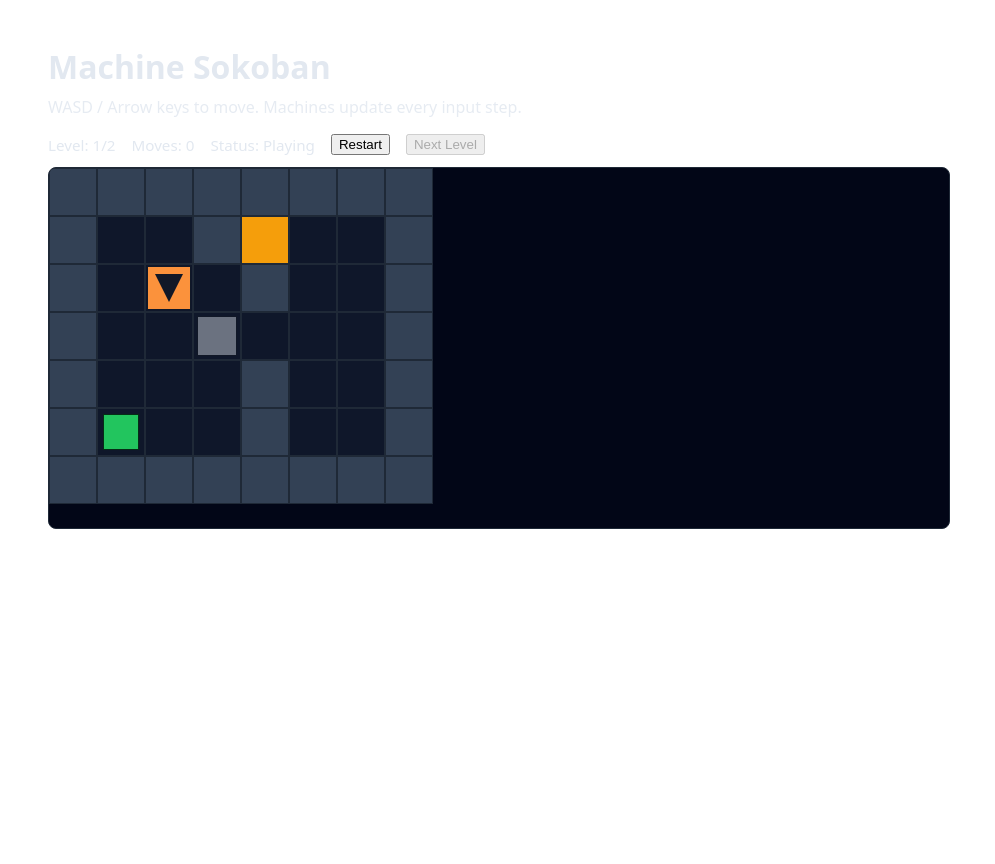
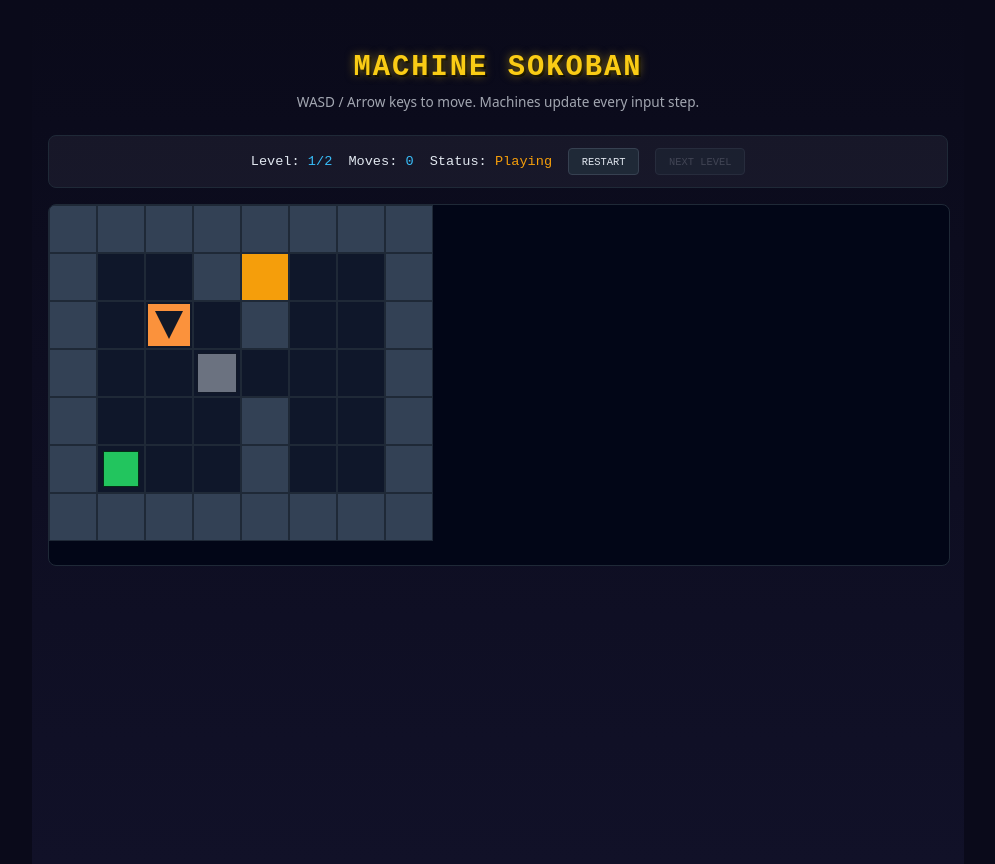
Before and after one commit to southpawgeek/i-move-things, a React (Vite) app: page / in a window 1280 px wide. Shown: the whole page, without its empty margins (142-1137 px from the left). Before the commit the page ends 800 px from the top, so only its background shows below. Built offline with nearby package versions, Linux system fonts and the light colour scheme.

Commit message:
add arcade-style styling with dark gradient, neon accents, retro font
💘 Generated with Crush

Assisted-by: Qwen (local) via Crush <crush@charm.land>

```diff
--- a/index.html
+++ b/index.html
@@ -5,6 +5,12 @@
     <meta name="viewport" content="width=device-width, initial-scale=1.0" />
     <link rel="icon" type="image/svg+xml" href="/favicon.svg" />
     <title>Machine Sokoban</title>
+    <style>
+      body {
+        margin: 0;
+        background: #0a0a1a;
+      }
+    </style>
   </head>
   <body>
     <div id="root"></div>
--- a/src/App.tsx
+++ b/src/App.tsx
@@ -22,41 +22,133 @@ function GameScreen() {
   return (
     <div
       style={{
-        padding: "1rem",
+        padding: "2rem 1rem",
         maxWidth: "900px",
         margin: "0 auto",
-        fontFamily: "system-ui, sans-serif",
+        fontFamily: "'Press Start 2P', 'Courier New', monospace",
         color: "#e2e8f0",
+        minHeight: "100vh",
+        background: "linear-gradient(180deg, #0a0a1a 0%, #111128 100%)",
       }}
     >
-      <h1 style={{ marginBottom: "0.5rem" }}>Machine Sokoban</h1>
-      <p style={{ marginTop: 0, opacity: 0.85 }}>
+      <h1
+        style={{
+          marginBottom: "0.5rem",
+          fontSize: "1.8rem",
+          textAlign: "center",
+          color: "#facc15",
+          textShadow: "0 0 10px rgba(250, 204, 21, 0.5), 2px 2px 0 #000",
+          letterSpacing: "2px",
+        }}
+      >
+        MACHINE SOKOBAN
+      </h1>
+      <p
+        style={{
+          marginTop: 0,
+          opacity: 0.7,
+          textAlign: "center",
+          fontFamily: "system-ui, sans-serif",
+          fontSize: "0.85rem",
+          marginBottom: "1.5rem",
+        }}
+      >
         WASD / Arrow keys to move. Machines update every input step.
       </p>
       <div
         style={{
           display: "flex",
           gap: "1rem",
-          marginBottom: "0.75rem",
-          fontSize: "0.95rem",
+          marginBottom: "1rem",
+          fontSize: "0.85rem",
           alignItems: "center",
           flexWrap: "wrap",
+          justifyContent: "center",
+          background: "rgba(255,255,255,0.05)",
+          padding: "0.75rem 1rem",
+          borderRadius: "8px",
+          border: "1px solid #1f2937",
         }}
       >
         <span>
-          Level: {state.levelIndex + 1}/{LEVELS.length}
+          Level:{" "}
+          <span style={{ color: "#38bdf8" }}>
+            {state.levelIndex + 1}/{LEVELS.length}
+          </span>
         </span>
-        <span>Moves: {state.moveCount}</span>
-        <span>Status: {state.status === "won" ? "Won" : "Playing"}</span>
-        <button type="button" onClick={onRestart}>
-          Restart
+        <span>
+          Moves:{" "}
+          <span style={{ color: "#38bdf8" }}>{state.moveCount}</span>
+        </span>
+        <span>
+          Status:{" "}
+          <span
+            style={{
+              color: state.status === "won" ? "#4ade80" : "#f59e0b",
+            }}
+          >
+            {state.status === "won" ? "Won" : "Playing"}
+          </span>
+        </span>
+        <button
+          type="button"
+          onClick={onRestart}
+          style={{
+            background: "#1f2937",
+            color: "#e2e8f0",
+            border: "1px solid #374151",
+            borderRadius: "4px",
+            padding: "0.4rem 0.8rem",
+            fontFamily: "'Press Start 2P', 'Courier New', monospace",
+            fontSize: "0.65rem",
+            cursor: "pointer",
+            transition: "all 0.15s ease",
+          }}
+          onMouseEnter={(e) => {
+            e.currentTarget.style.background = "#374151";
+            e.currentTarget.style.borderColor = "#6b7280";
+          }}
+          onMouseLeave={(e) => {
+            e.currentTarget.style.background = "#1f2937";
+            e.currentTarget.style.borderColor = "#374151";
+          }}
+        >
+          RESTART
         </button>
         <button
           type="button"
           onClick={onNextLevel}
           disabled={state.status !== "won" || !hasNextLevel}
+          style={{
+            background:
+              state.status === "won" && hasNextLevel
+                ? "linear-gradient(180deg, #16a34a, #166534)"
+                : "#1f2937",
+            color:
+              state.status === "won" && hasNextLevel ? "#ffffff" : "#6b7280",
+            border:
+              state.status === "won" && hasNextLevel
+                ? "1px solid #22c55e"
+                : "1px solid #374151",
+            borderRadius: "4px",
+            padding: "0.4rem 0.8rem",
+            fontFamily: "'Press Start 2P', 'Courier New', monospace",
+            fontSize: "0.65rem",
+            cursor:
+              state.status === "won" && hasNextLevel ? "pointer" : "not-allowed",
+            transition: "all 0.15s ease",
+            opacity: state.status !== "won" || !hasNextLevel ? 0.5 : 1,
+          }}
+          onMouseEnter={(e) => {
+            if (state.status === "won" && hasNextLevel) {
+              e.currentTarget.style.filter = "brightness(1.2)";
+            }
+          }}
+          onMouseLeave={(e) => {
+            e.currentTarget.style.filter = "brightness(1)";
+          }}
         >
-          {hasNextLevel ? "Next Level" : "No More Levels"}
+          {hasNextLevel ? "NEXT LEVEL" : "NO MORE LEVELS"}
         </button>
       </div>
       <GameCanvas />
```
